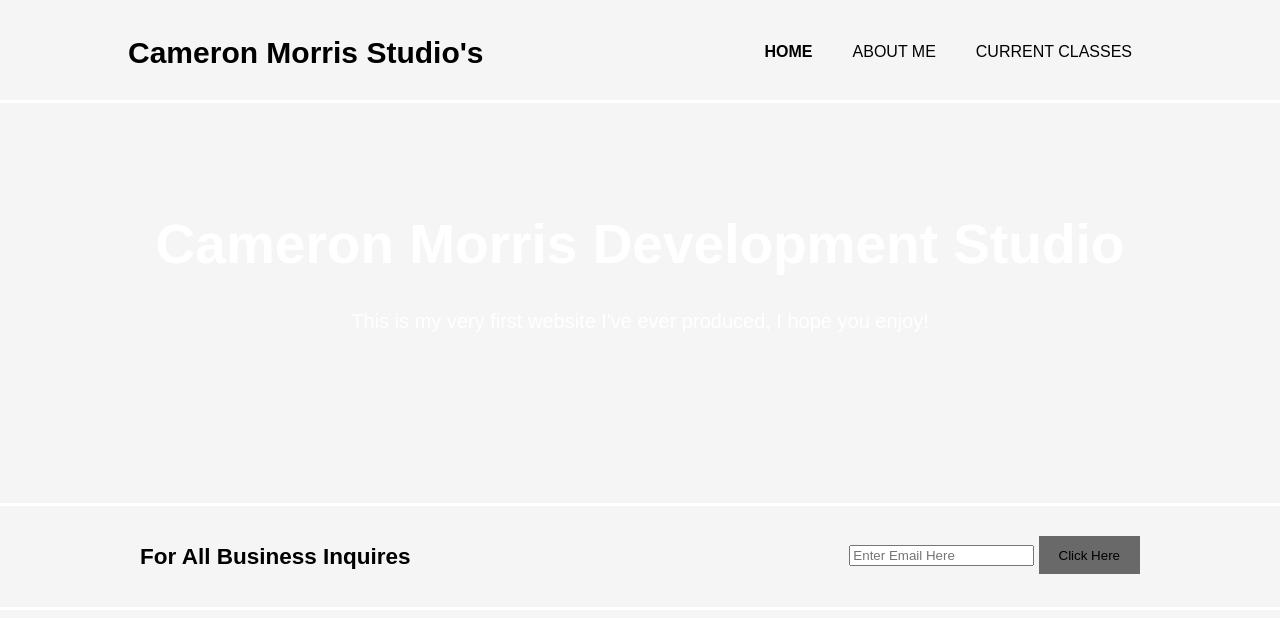
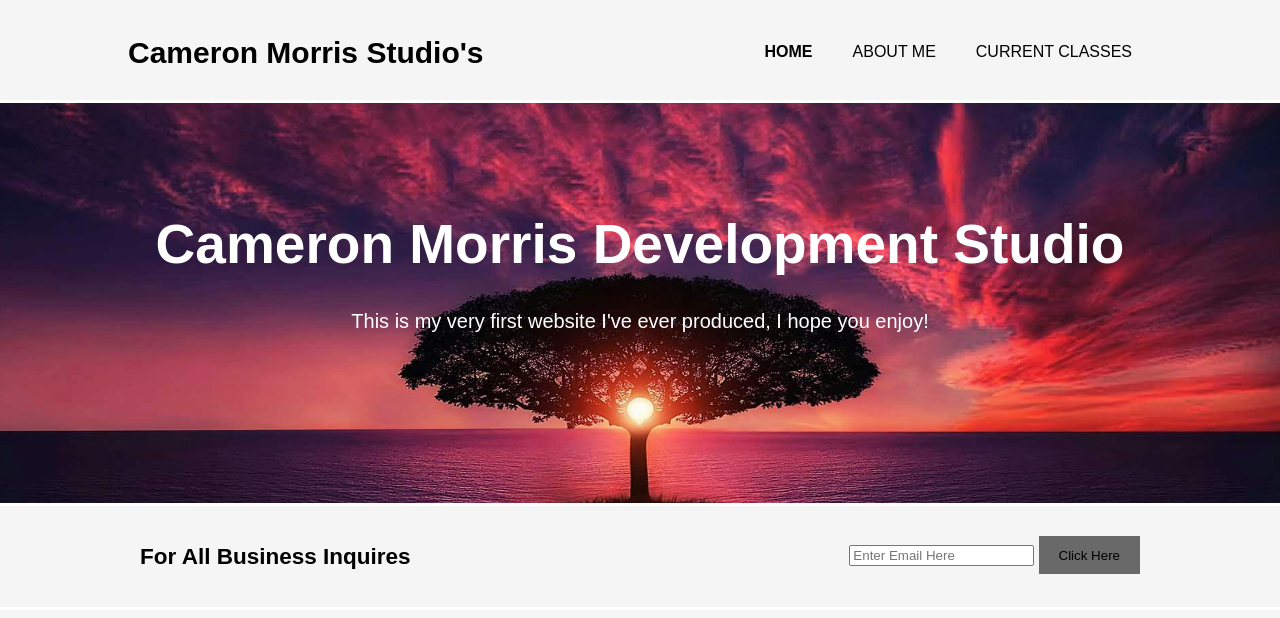
Before and after one commit to cmorris4441/project2, a plain HTML site: page index.html in a window 1280 px wide. Shown: the top 618 px of the page. Drawn offline with Linux system fonts and the light colour scheme.

Commit message:
Update styles.css

```diff
--- a/styles.css
+++ b/styles.css
@@ -32,7 +32,7 @@ Padding-right:20px;
 Min-height:400px;
 Text-align:center;
 Color:#ffffff;
-Background-image: url(./img/'pexels-pixabay-36717.jpg');
+Background-image: url('./img/pexels-pixabay-36717.jpg');
 Background-repeat:no-repeat;
 Background-position:center;
 Background-position:fixed;
```
